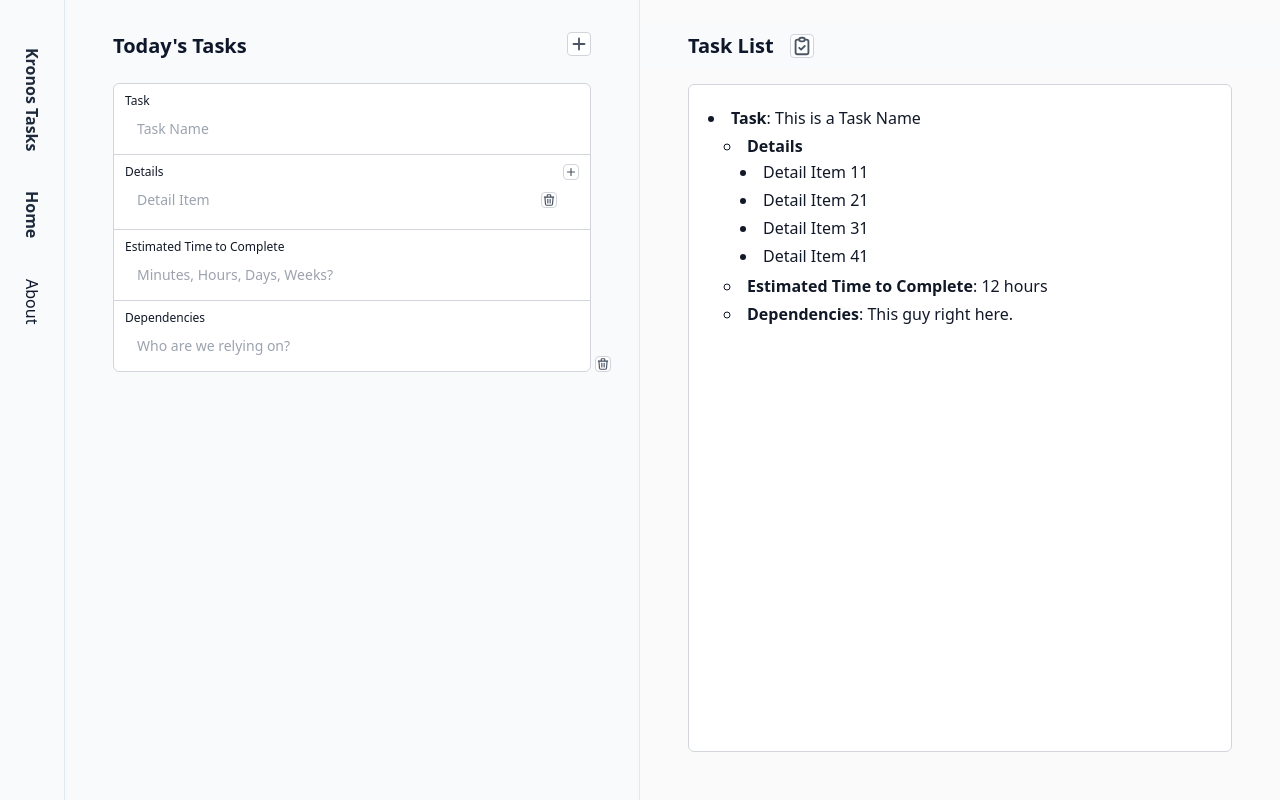
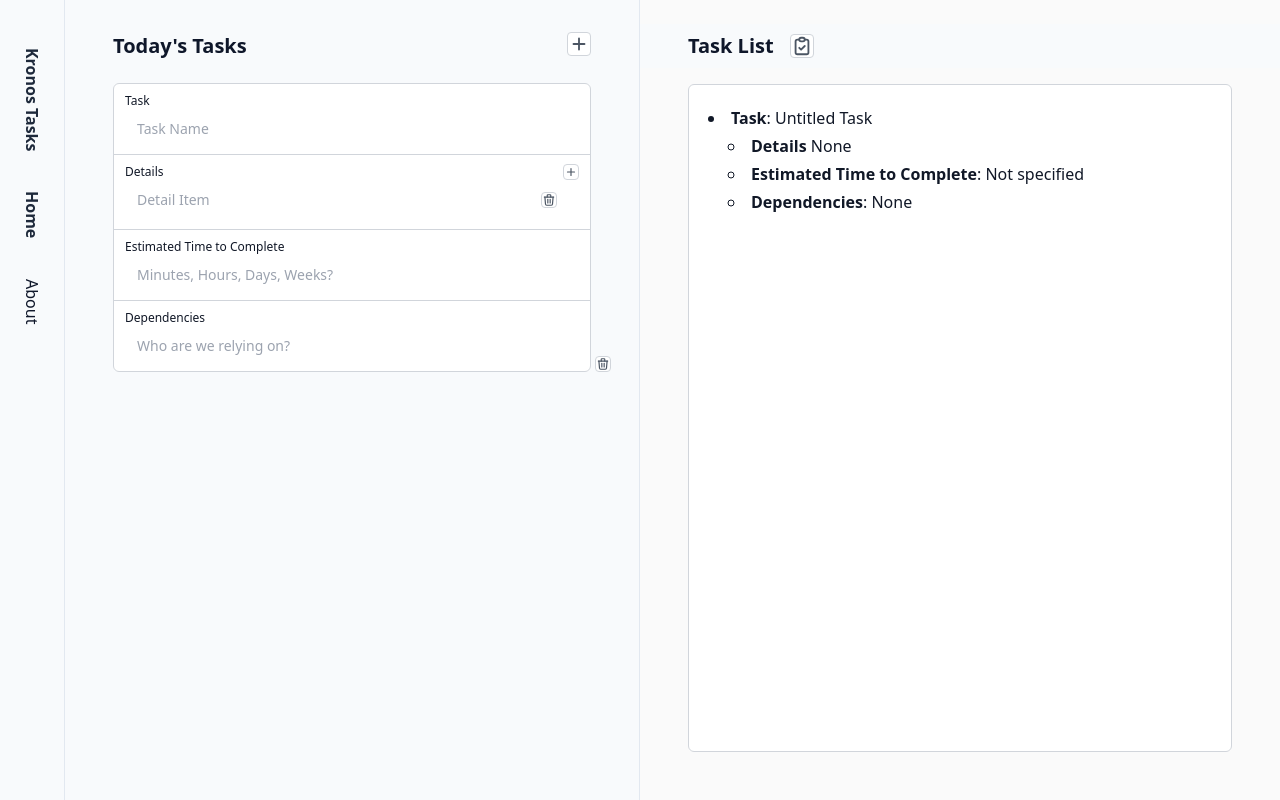
Before and after one commit to thoughtAddict/kronos-tasks, a website: page src/index.html in a window 1280 px wide. Both pictures are taken after a click on the button 579 px from the left and 44 px from the top of the page. Drawn offline with Linux system fonts and the light colour scheme; a web font is replaced by a local one.

Commit message:
Autogeneration of Task List to HTML that can be copied to clipboard.

```diff
--- a/src/index.html
+++ b/src/index.html
@@ -73,21 +73,6 @@
                 id="taskListOutput"
                 class="block w-full h-full p-5 rounded-md bg-white text-base text-gray-900 outline outline-1 -outline-offset-1 outline-gray-300 placeholder:text-gray-400 focus:outline focus:outline-2 focus:-outline-offset-2 focus:outline-indigo-600 sm:text-sm/6"
               >
-                <ul style="list-style-type: disc; list-style-position: inside; font-size: 16px;">
-                  <li style="padding: 2px 0;"><strong>Task</strong>: This is a Task Name</li>
-                  <ul style="padding-left: 16px; list-style-type: circle; list-style-position: inside;">
-                    <li style="padding: 2px 0;"><strong>Details</strong>
-                      <ul style="padding-left: 16px; list-style-type: disc; list-style-position: inside;">
-                        <li style="padding: 2px 0;">Detail Item 11</li>
-                        <li style="padding: 2px 0;">Detail Item 21</li>
-                        <li style="padding: 2px 0;">Detail Item 31</li>
-                        <li style="padding: 2px 0;">Detail Item 41</li>
-                      </ul>
-                    </li>
-                    <li style="padding: 2px 0;"><strong>Estimated Time to Complete</strong>:  12 hours</li>
-                    <li style="padding: 2px 0;"><strong>Dependencies</strong>:  This guy right here.</li>
-                  </ul>
-                </ul>
               </div>
             </div>
           </div>
@@ -183,10 +168,12 @@
 
         document.getElementById('delete_' + newTaskId).addEventListener('click', (event) => {
           document.getElementById('task_' + newTaskId).remove();
+          refreshTaskListOutput();
         });
 
         document.getElementById('delete_detailItem_' + newTaskId + "_" + firstDetailItemId).addEventListener('click', (event) => {
           document.getElementById('detailItem_' + newTaskId + "_" + firstDetailItemId).remove();
+          refreshTaskListOutput();
         });
 
         document.getElementById('newDetail_' + newTaskId).addEventListener('click', (event) => {
@@ -196,8 +183,13 @@
 
           document.getElementById('delete_detailItem_' + newTaskId + "_" + nextDetailItemId).addEventListener('click', (event) => {
             document.getElementById('detailItem_' + newTaskId + "_" + nextDetailItemId).remove();
+            refreshTaskListOutput();
           });
+
+          refreshTaskListOutput();
         });
+
+        refreshTaskListOutput();
       });
 
       document.getElementById('copyToClipboard').addEventListener('click', (event) => {
@@ -205,6 +197,18 @@
         document.execCommand("copy");
         showAndFadeSpan('copiedToClipboard');
       });
+
+      document.addEventListener('input', function(event) {
+        if (event.target.matches('input')) {
+          refreshTaskListOutput();
+        }
+      });
+
+      const refreshTaskListOutput = () => {
+        const taskListSource = document.getElementById('taskListSource');
+        const formattedHTML = formatTaskListToHTML(taskListSource);
+        document.getElementById('taskListOutput').innerHTML = formattedHTML;
+      }
 
       (function(){
         var cache = {};
@@ -313,6 +317,46 @@
         }, 2000);
       }
 
+      function formatTaskListToHTML(taskListSource) {
+        // Get all task divs
+        const taskDivs = taskListSource.getElementsByClassName('relative -space-y-px mb-4');
+        let htmlOutput = '';
+
+        // Process each task div
+        Array.from(taskDivs).forEach(taskDiv => {
+          const taskId = taskDiv.id.split('_')[1];
+
+          // Get task name input
+          const taskName = taskDiv.querySelector(`#taskNameValue_${taskId}`).value || 'Untitled Task';
+
+          // Get all detail items for this task
+          const detailsDiv = taskDiv.querySelector(`#details_${taskId}`);
+          const detailItems = detailsDiv ? Array.from(detailsDiv.getElementsByTagName('input')).map(input => input.value).filter(Boolean) : [];
+
+          // Get estimation and dependencies
+          const timeEstimate = taskDiv.querySelector(`#estimationValue_${taskId}`).value || 'Not specified';
+          const dependencies = taskDiv.querySelector(`#dependenciesValue_${taskId}`).value || 'None';
+
+          // Build HTML string for this task
+          htmlOutput += `
+            <ul style="list-style-type: disc; list-style-position: inside; font-size: 16px; margin-bottom: 20px;">
+              <li style="padding: 2px 0;"><strong>Task</strong>: ${taskName}</li>
+              <ul style="padding-left: 20px; list-style-type: circle; list-style-position: inside;">
+                <li style="padding: 2px 0;"><strong>Details</strong>
+                  ${detailItems.length > 0 ? `
+                  <ul style="padding-left: 20px; list-style-type: disc; list-style-position: inside;">
+                    ${detailItems.map(detail => `<li style="padding: 2px 0;">${detail}</li>`).join('')}
+                  </ul>` : ' None'}
+                </li>
+                <li style="padding: 2px 0;"><strong>Estimated Time to Complete</strong>: ${timeEstimate}</li>
+                <li style="padding: 2px 0;"><strong>Dependencies</strong>: ${dependencies}</li>
+              </ul>
+            </ul>`;
+        });
+
+        return htmlOutput;
+      }
+
     </script>
 
   </body>
```
Also changed, not shown: src/output.css.
